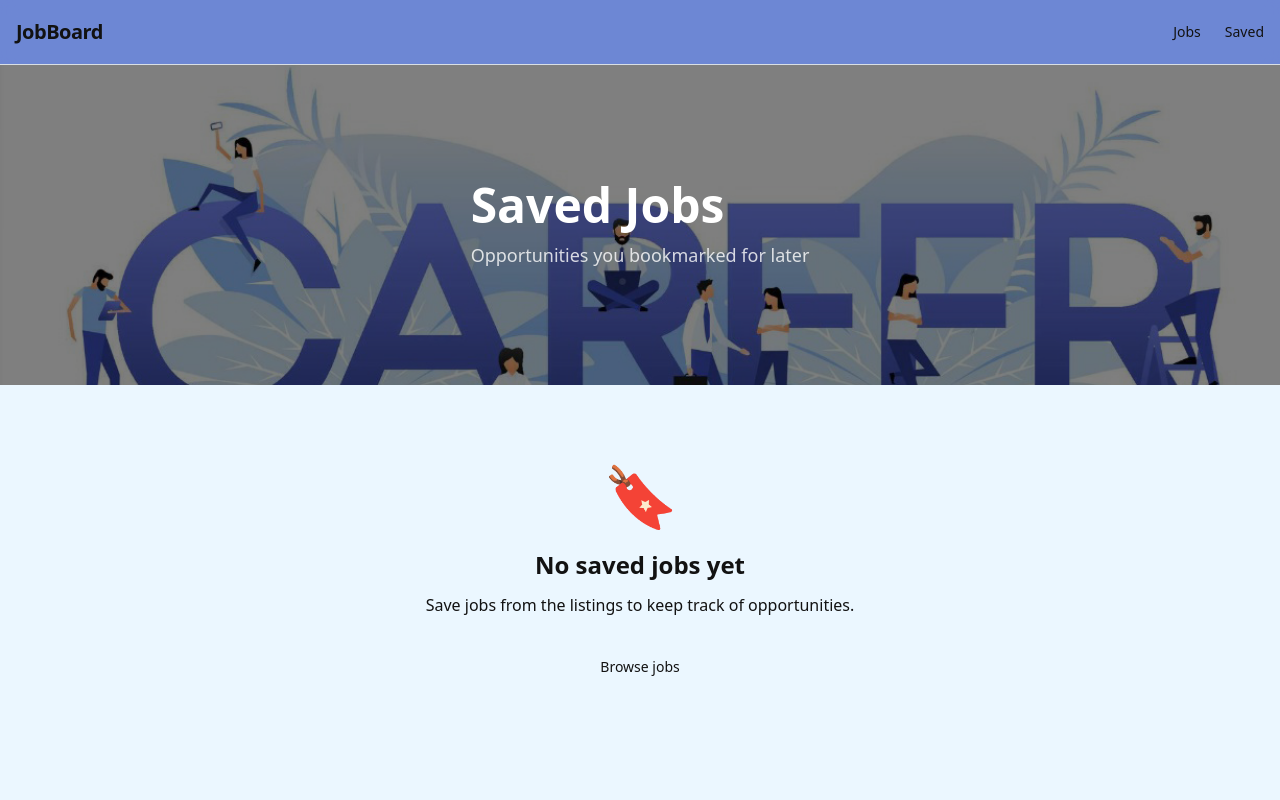
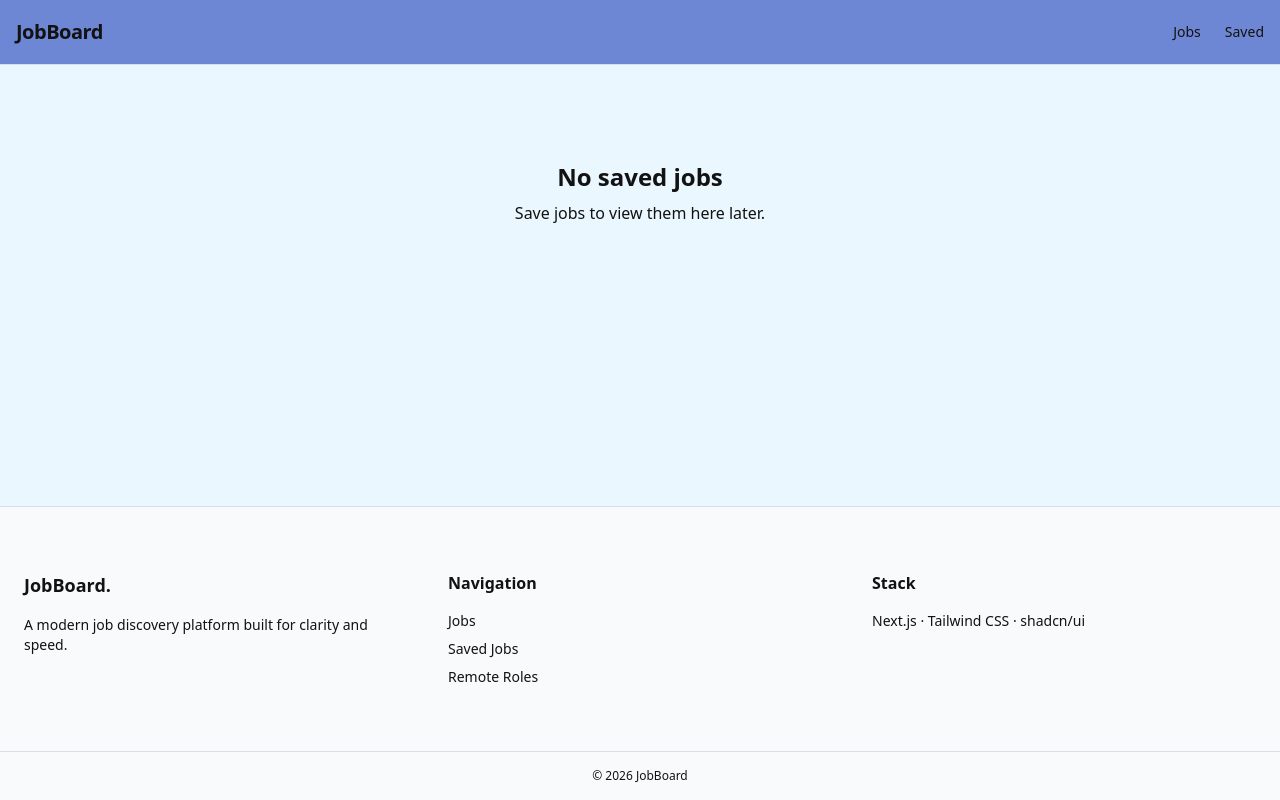
Before and after one commit to Qamrul-Hassan/job-board, a Next.js app: page /saved in a window 1280 px wide. Shown: the top 800 px of the page. Built offline with nearby package versions, Linux system fonts and the light colour scheme.

Commit message:
saved page job card remove button added

```diff
--- a/app/saved/page.tsx
+++ b/app/saved/page.tsx
@@ -1,20 +1,39 @@
 "use client";
 
-import { useState } from "react";
+import { useEffect, useState } from "react";
 import JobCard from "@/components/JobCard";
 import { Job } from "@/lib/types";
-import Link from "next/link";
-import { Button } from "@/components/ui/button";
 
 export default function SavedJobsPage() {
-  const [jobs] = useState<Job[]>(() => {
-    if (typeof window === "undefined") return [];
-    return JSON.parse(localStorage.getItem("savedJobs") || "[]");
-  });
+  const [jobs, setJobs] = useState<Job[]>([]);
+
+  useEffect(() => {
+    const saved = JSON.parse(
+      localStorage.getItem("savedJobs") || "[]"
+    );
+    setJobs(saved);
+  }, []);
+
+  function handleRemove(id: number) {
+    const updated = jobs.filter((job) => job.id !== id);
+    setJobs(updated);
+    localStorage.setItem("savedJobs", JSON.stringify(updated));
+  }
+
+  if (jobs.length === 0) {
+    return (
+      <div className="max-w-7xl mx-auto px-6 py-24 text-center">
+        <h2 className="text-2xl font-semibold">No saved jobs</h2>
+        <p className="mt-2 text-muted-foreground">
+          Save jobs to view them here later.
+        </p>
+      </div>
+    );
+  }
 
   return (
     <>
-      {/* BANNER (same as Jobs page) */}
+      {/* BANNER (same style as jobs page) */}
       <section className="relative h-[260px] md:h-[320px]">
         <div
           className="absolute inset-0 bg-cover bg-center"
@@ -27,49 +46,25 @@ export default function SavedJobsPage() {
             <h1 className="text-4xl md:text-5xl font-bold text-white">
               Saved Jobs
             </h1>
-            <p className="mt-3 text-lg text-white/80 max-w-xl">
-              Opportunities you bookmarked for later
+            <p className="mt-3 text-lg text-white/80">
+              Jobs you want to come back to
             </p>
           </div>
         </div>
       </section>
 
-      {/* CONTENT */}
-      <section className="max-w-7xl mx-auto px-6 py-20">
-        {jobs.length === 0 ? (
-          <div className="text-center max-w-lg mx-auto">
-            <div className="text-6xl mb-6">🔖</div>
-            <h2 className="text-2xl font-semibold">
-              No saved jobs yet
-            </h2>
-            <p className="mt-3 text-muted-foreground">
-              Save jobs from the listings to keep track of opportunities.
-            </p>
-
-            <Link href="/jobs">
-              <Button className="mt-8 px-8">
-                Browse jobs
-              </Button>
-            </Link>
-          </div>
-        ) : (
-          <>
-            <div className="mb-10">
-              <h2 className="text-2xl font-semibold">
-                Your saved jobs
-              </h2>
-              <p className="text-muted-foreground mt-1">
-                {jobs.length} job{jobs.length > 1 ? "s" : ""} saved
-              </p>
-            </div>
-
-            <div className="grid gap-8 sm:grid-cols-2 lg:grid-cols-3">
-              {jobs.map((job) => (
-                <JobCard key={job.id} job={job} />
-              ))}
-            </div>
-          </>
-        )}
+      {/* SAVED JOBS */}
+      <section className="bg-gray-50">
+        <div className="max-w-7xl mx-auto px-6 py-20 grid gap-8 sm:grid-cols-2 lg:grid-cols-3">
+          {jobs.map((job) => (
+            <JobCard
+              key={job.id}
+              job={job}
+              showRemove
+              onRemove={handleRemove}
+            />
+          ))}
+        </div>
       </section>
     </>
   );
--- a/components/JobCard.tsx
+++ b/components/JobCard.tsx
@@ -8,7 +8,13 @@ import SaveJobButton from "@/components/SaveJobButton";
 import { Job } from "@/lib/types";
 import { getCompanyLogo } from "@/lib/companyLogo";
 
-export default function JobCard({ job }: { job: Job }) {
+interface JobCardProps {
+  job: Job;
+  showRemove?: boolean;
+  onRemove?: (id: number) => void;
+}
+
+export default function JobCard({ job, showRemove, onRemove }: JobCardProps) {
   return (
     <Card
       className="group rounded-xl bg-white p-6 border
@@ -36,7 +42,6 @@ export default function JobCard({ job }: { job: Job }) {
     {job.company_name?.charAt(0)}
   </span>
 </div>
-
 
         {/* TITLE */}
         <div className="flex-1">
@@ -69,8 +74,17 @@ export default function JobCard({ job }: { job: Job }) {
             View
           </Link>
 
-          {/* ✅ SAVE BUTTON */}
-          <SaveJobButton job={job} />
+          {/* ✅ REMOVE BUTTON (Saved Jobs Page) */}
+          {showRemove && onRemove ? (
+            <button
+              onClick={() => onRemove(job.id)}
+              className="text-sm font-medium text-red-600 hover:text-red-700 hover:underline"
+            >
+              Remove
+            </button>
+          ) : (
+            <SaveJobButton job={job} />
+          )}
         </div>
       </div>
     </Card>
```
